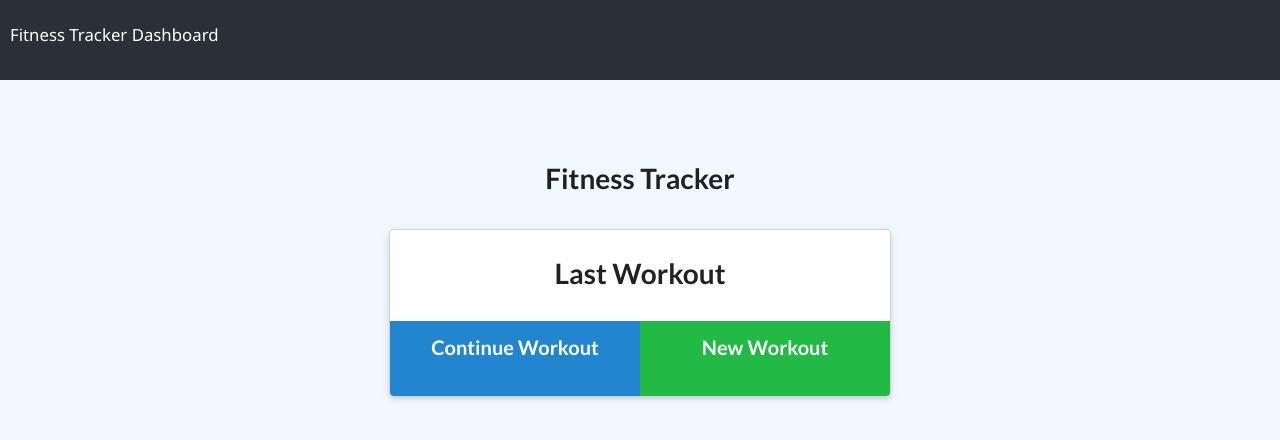
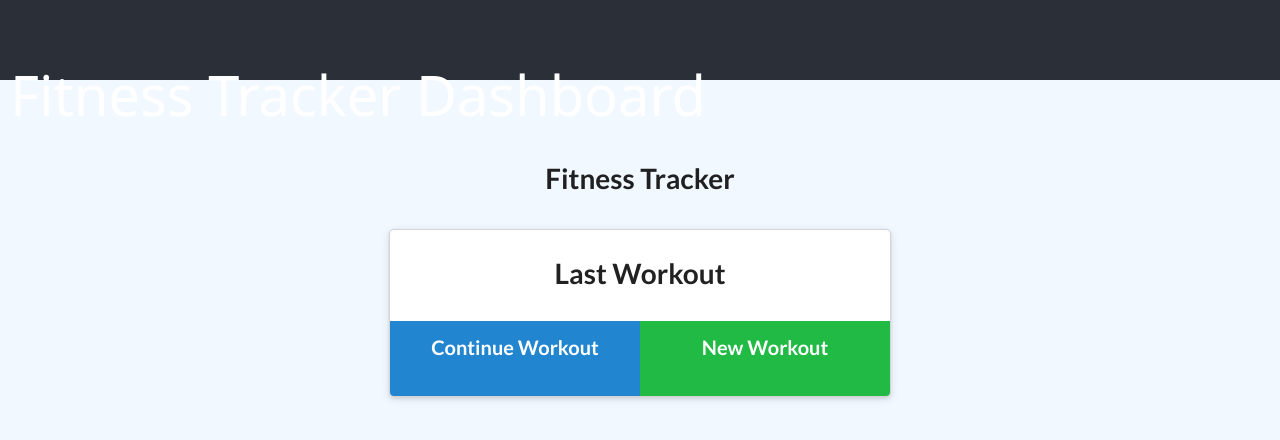
Before and after one commit to johnfranke/Workout-Tracker, a website: page public/index.html in a window 1280 px wide. Drawn offline with nearby package versions, Linux system fonts and the light colour scheme; no server answers.

Commit message:
updated styling

```diff
--- a/public/style.css
+++ b/public/style.css
@@ -22,7 +22,10 @@ nav {
   height: 80px;
   padding: 10px;
   line-height: 3;
-  font-size: 1.2rem;
+  font-size: 4rem;
+  -moz-box-shadow: 0 0 10px #000;
+	-webkit-box-shadow: 0 0 10px #000;
+	box-shadow: 0 0 10px #000;
 }
 
 a,
```
